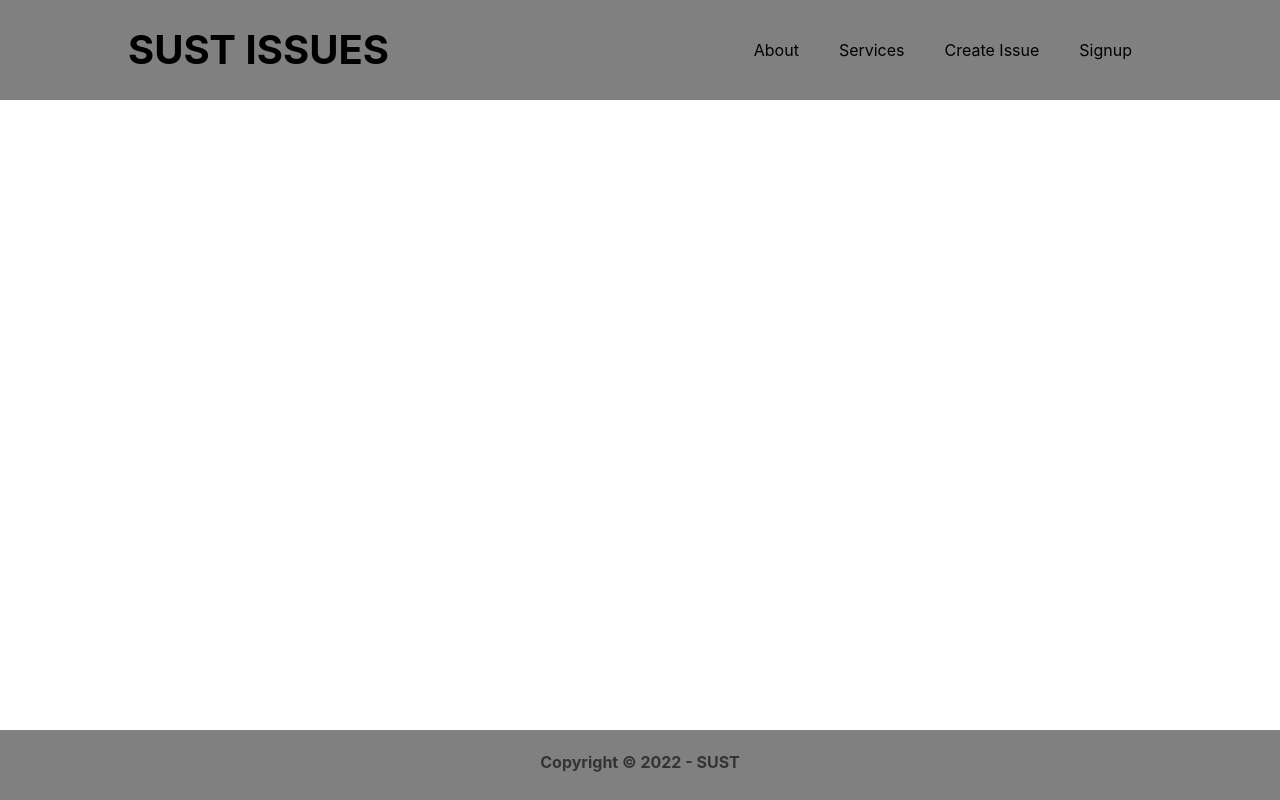
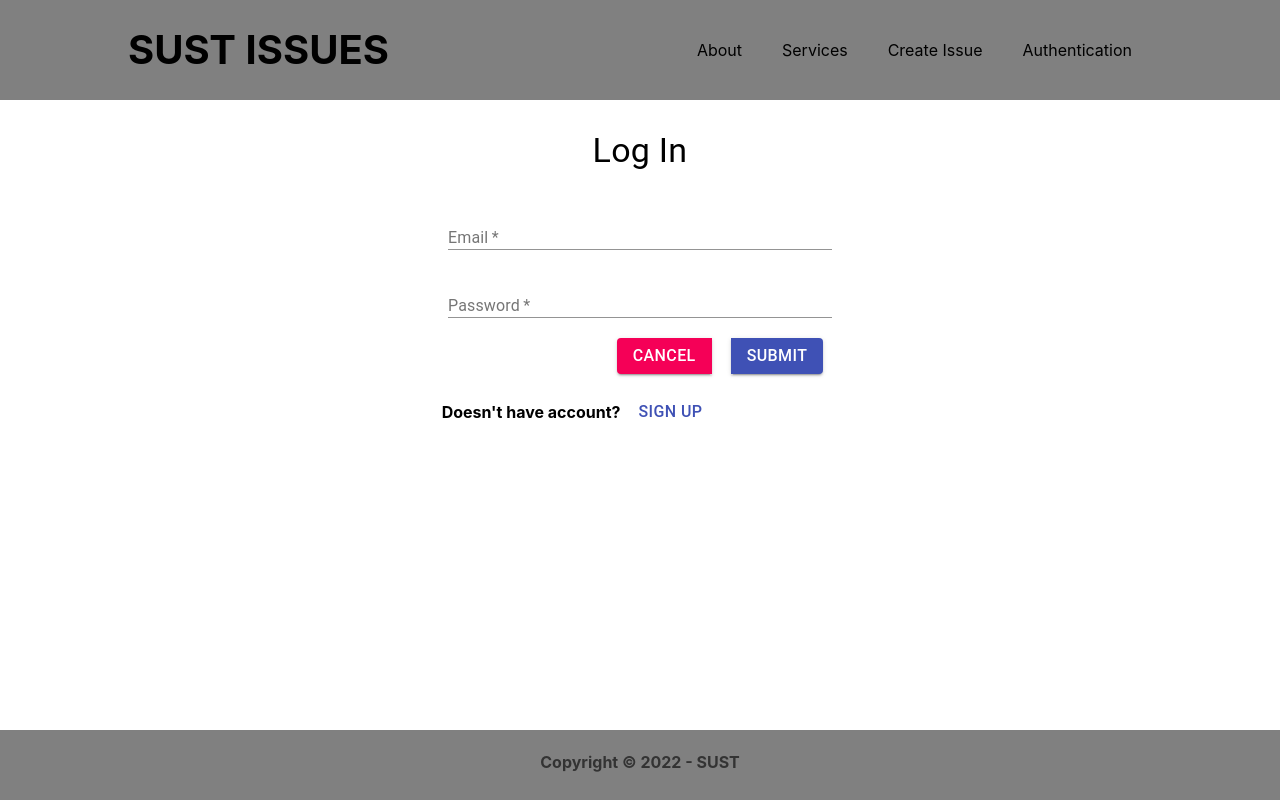
Before and after one commit to Wahed08/Issue, a React (Create React App) app in the folder Issue/client/: page /auth in a window 1280 px wide. Built offline with nearby package versions, Linux system fonts and the light colour scheme.

Commit message:
login page added

```diff
--- a/Issue/client/src/App.js
+++ b/Issue/client/src/App.js
@@ -11,7 +11,7 @@ const App = () => {
     <Routes>
       <Route path="/create_issue" element={<CreateIssue />}></Route>
       <Route path="/" element={<IssueBody />}></Route>
-      <Route path="/signup" element={<SignUp />}></Route>
+      <Route path="/auth" element={<SignUp />}></Route>
     </Routes>
   );
   return (
--- a/Issue/client/src/components/Header/Header.js
+++ b/Issue/client/src/components/Header/Header.js
@@ -22,7 +22,7 @@ const Header = () => {
               <Link to="/create_issue">Create Issue</Link>
             </li>
             <li>
-              <Link to="/signup" >Signup</Link>
+              <Link to="/auth" >Authentication</Link>
             </li>
           </ul>
         </nav>
--- a/Issue/client/src/components/SignUp/SignUp.css
+++ b/Issue/client/src/components/SignUp/SignUp.css
@@ -16,12 +16,25 @@
     align-items: center;
 }
 
+.login-text{
+    display: flex;
+    justify-content: center;
+    align-items: center;
+    padding-top: 20px;
+    margin-left: -16%;
+}
+
+/* media */
 @media (max-width:1368px) {
     .form-container {
         padding-top: 130px;
     }
     .button-container{
         margin-left: 160px;
+    }
+    .login-text{
+        margin-bottom: 100px;
+        margin-left: -10%;
     }
 }
 
--- a/Issue/client/src/components/SignUp/SignUp.js
+++ b/Issue/client/src/components/SignUp/SignUp.js
@@ -1,5 +1,5 @@
-import React from "react";
-import { TextField, Typography, Button, ButtonGroup} from "@material-ui/core";
+import React, {useState}from "react";
+import { TextField, Typography, Button, ButtonGroup } from "@material-ui/core";
 import { makeStyles } from "@material-ui/core/styles";
 import "./SignUp.css";
 
@@ -11,26 +11,33 @@ const SignUp = () => {
     },
     buttonFiled: {
       marginRight: "20px",
-      flexGrow: '1'
+    },
+    loginButton: {
+      marginLeft: "10px",
     },
   }));
 
   const classes = useStyles();
+  const [login, setLogIn] = useState(false);
+
+  const handlerLogin = () =>{
+    setLogIn((prevMode) => !prevMode);
+  }
 
   return (
     <div className="main-container">
       <form action="">
         <div className="form-container">
           <div className="sign-up">
-            <Typography variant="h4">Sign Up</Typography>
+            <Typography variant="h4">{login? "Sign Up":"Log In"}</Typography>
           </div>
 
-          <TextField
+          {login && <TextField
             type="text"
             label="Name"
             className={classes.textFiled}
             required
-          />
+          />}
           <TextField
             type="email"
             label="Email"
@@ -43,12 +50,12 @@ const SignUp = () => {
             className={classes.textFiled}
             required
           />
-          <TextField
+          {login && <TextField
             type="password"
             label="Confirm Password"
             className={classes.textFiled}
             required
-          />
+          />}
         </div>
       </form>
 
@@ -66,6 +73,12 @@ const SignUp = () => {
           </Button>
         </ButtonGroup>
       </div>
+      <div className="login-text">
+        <h2>{!login? "Doesn't have account?":"Already have an accout?"}</h2>
+        <Button variant="text" color="primary" className={classes.loginButton} onClick={handlerLogin}>
+          {login? "Log In": "Sign Up"}
+        </Button>
+      </div>
     </div>
   );
 };
```
